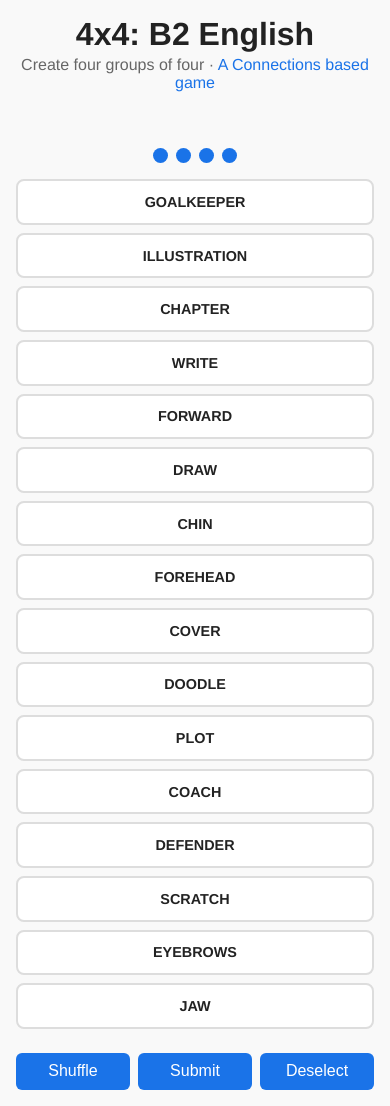
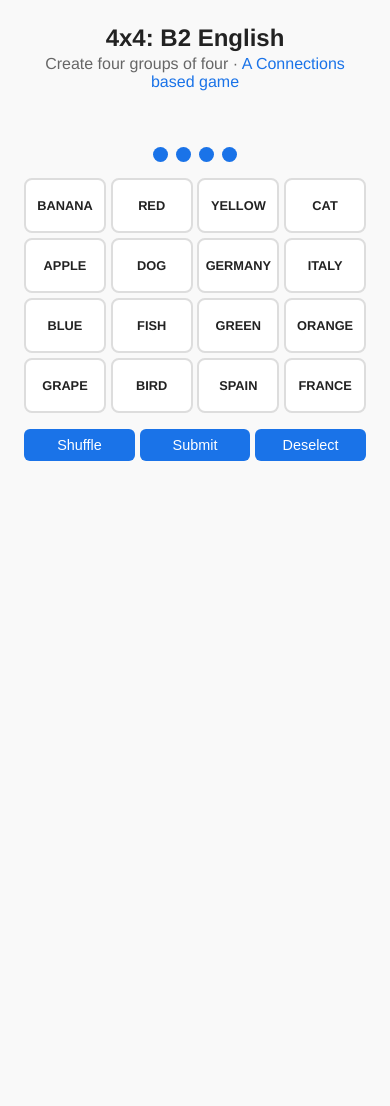
Before and after one commit to Nerea-fernandezM/4x4, a Flask app: page / in a window 390 px wide. After the commit the page ends 461 px from the top, so only its background shows below. Run offline with Flask 3, Linux system fonts and the light colour scheme.

Commit message:
Update index.html final 2.0

```diff
--- a/templates/index.html
+++ b/templates/index.html
@@ -27,13 +27,21 @@
     .life.lost { background-color: #ddd; }
     .group-section { margin-bottom: 1rem; text-align: left; }
     .group-title { font-weight: bold; margin: 0.5rem 0; font-size: 1.1rem; }
-    .grid { display: grid; grid-template-columns: repeat(4, 1fr); gap: 0.5rem; margin-bottom: 1.5rem; }
-    @media (max-width: 768px) { .grid { grid-template-columns: repeat(2, 1fr); } }
-    @media (max-width: 480px) { .grid { grid-template-columns: 1fr; } }
+    .grid {
+      display: grid;
+      grid-template-columns: repeat(4, 1fr);
+      gap: 0.5rem;
+      margin-bottom: 1.5rem;
+    }
     .card {
       background-color: #fff; border: 2px solid #ddd; border-radius: 8px;
       padding: 0.8rem; font-weight: bold; cursor: pointer;
       transition: all 0.2s ease-in-out; user-select: none; font-size: 0.9rem;
+      min-height: 60px;
+      display: flex;
+      align-items: center;
+      justify-content: center;
+      text-align: center;
     }
     .card:hover { background-color: #f0f0f0; transform: scale(1.02); }
     .card.selected { background-color: #e0f0ff; border-color: #3399ff; }
@@ -47,6 +55,42 @@
       transition: background 0.2s ease;
     }
     button:hover { background-color: #155cb0; }
+
+    /* Ajustes específicos para móviles */
+    @media (max-width: 480px) {
+      .container { padding: 0.5rem; }
+      h1 { font-size: 1.5rem; }
+      .grid {
+        gap: 0.3rem;
+        margin-bottom: 1rem;
+      }
+      .card {
+        padding: 0.6rem 0.3rem;
+        font-size: 0.8rem;
+        min-height: 55px;
+      }
+      .controls {
+        gap: 0.3rem;
+        margin-top: 0.5rem;
+      }
+      button {
+        min-width: 80px;
+        padding: 0.5rem 0.8rem;
+        font-size: 0.9rem;
+      }
+      .message { font-size: 1rem; }
+      .group-title { font-size: 1rem; }
+    }
+
+    /* Para pantallas muy pequeñas, ajustar aún más */
+    @media (max-width: 320px) {
+      .card {
+        padding: 0.5rem 0.2rem;
+        font-size: 0.75rem;
+        min-height: 50px;
+      }
+      .grid { gap: 0.2rem; }
+    }
   </style>
 </head>
 <body>
@@ -71,7 +115,26 @@
   </div>
 
   <script>
-    const allGroups = {{ allGroups | tojson }};
+    // Datos de ejemplo para demostración
+    const allGroups = [
+      {
+        name: "ANIMALS",
+        words: ["CAT", "DOG", "BIRD", "FISH"]
+      },
+      {
+        name: "COLORS",
+        words: ["RED", "BLUE", "GREEN", "YELLOW"]
+      },
+      {
+        name: "FRUITS",
+        words: ["APPLE", "BANANA", "ORANGE", "GRAPE"]
+      },
+      {
+        name: "COUNTRIES",
+        words: ["SPAIN", "FRANCE", "ITALY", "GERMANY"]
+      }
+    ];
+
     let solved = [];
     let selectedWords = [];
     let remainingWords = [];
```
